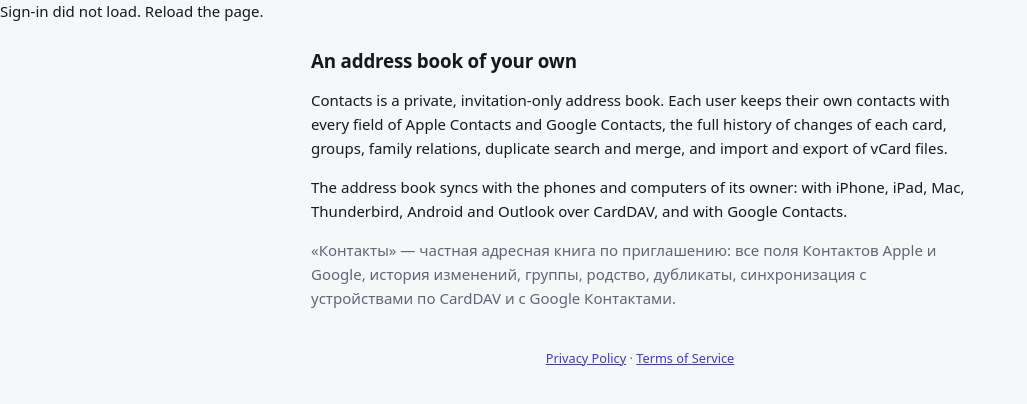
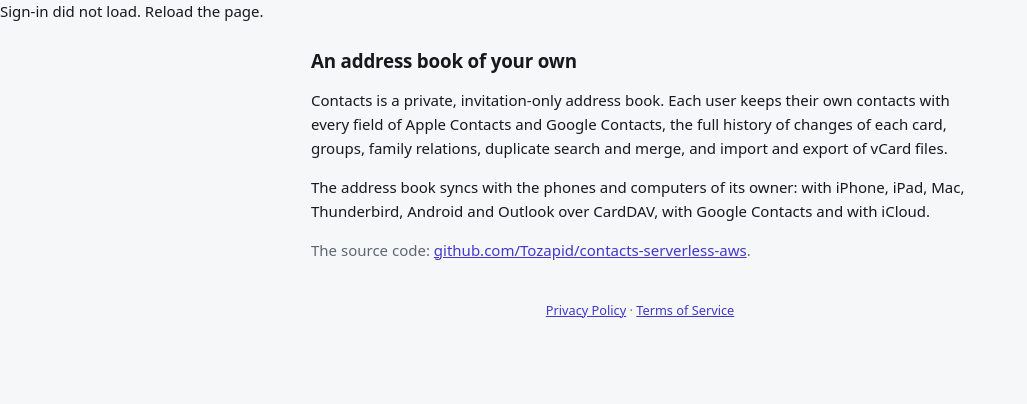
Before and after one commit to Tozapid/contacts-serverless-aws, a plain HTML site: page web/index.html in a window 1280 px wide. Shown: the whole page, without its empty margins (0-1027 px from the left). Drawn offline with nearby package versions, Linux system fonts and the light colour scheme; a script that the page names is missing.

Commit message:
readme (#2)

```diff
--- a/web/index.html
+++ b/web/index.html
@@ -15,8 +15,8 @@
   <section id="about" class="about" lang="en">
     <h2>An address book of your own</h2>
     <p>Contacts is a private, invitation-only address book. Each user keeps their own contacts with every field of Apple Contacts and Google Contacts, the full history of changes of each card, groups, family relations, duplicate search and merge, and import and export of vCard files.</p>
-    <p>The address book syncs with the phones and computers of its owner: with iPhone, iPad, Mac, Thunderbird, Android and Outlook over CardDAV, and with Google Contacts.</p>
-    <p class="muted" lang="ru">«Контакты» — частная адресная книга по приглашению: все поля Контактов Apple и Google, история изменений, группы, родство, дубликаты, синхронизация с устройствами по CardDAV и с Google Контактами.</p>
+    <p>The address book syncs with the phones and computers of its owner: with iPhone, iPad, Mac, Thunderbird, Android and Outlook over CardDAV, with Google Contacts and with iCloud.</p>
+    <p class="muted">The source code: <a href="https://github.com/Tozapid/contacts-serverless-aws" rel="noopener">github.com/Tozapid/contacts-serverless-aws</a>.</p>
   </section>
   <footer class="legal-foot"><a href="/privacy.html">Privacy Policy</a> · <a href="/terms.html">Terms of Service</a></footer>
   <script src="/config.js"></script>
```
Also changed, not shown: 1 other file.
